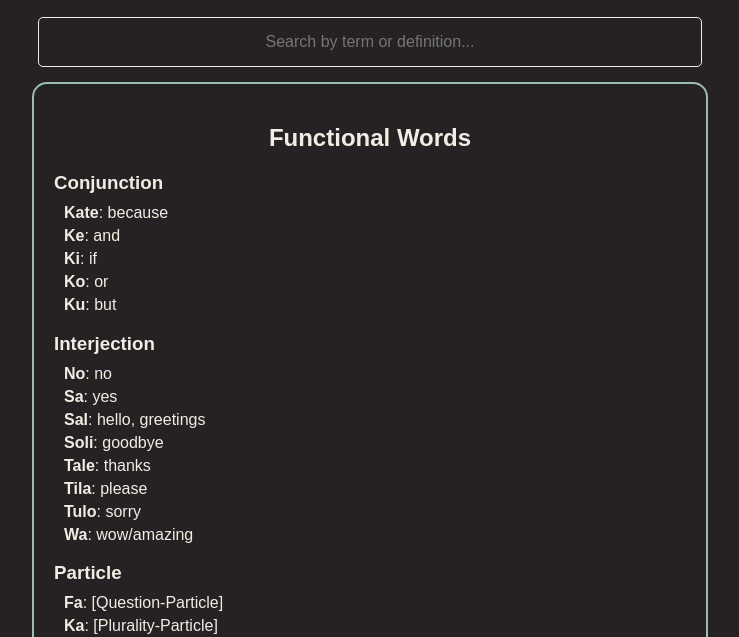
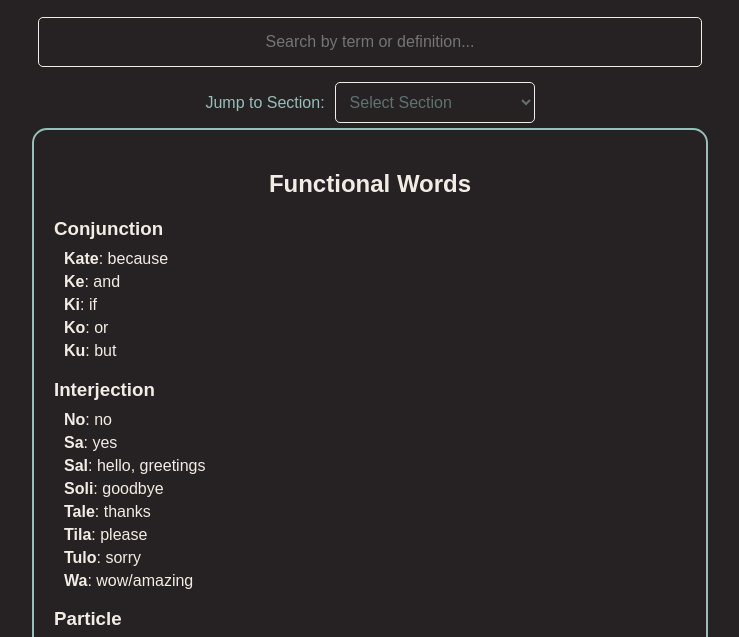
Before and after one commit to DarkMistofWoods/universum, a plain HTML site: page lexicon.html in a window 1280 px wide. Shown: the part 114-751 px from the top of the page, without its empty margins (270-1009 px from the left). Drawn offline with Linux system fonts and the light colour scheme.

Commit message:
Update lexicon.html

```diff
--- a/lexicon.html
+++ b/lexicon.html
@@ -18,10 +18,19 @@
     </nav>
     <a href="index.html" class="universum">Universum</a>
 
-    <!-- Search Input -->
     <input type="text" id="searchBox" placeholder="Search by term or definition...">
 
-    <div id="lexicon"></div>
+    <div class="jump-to-section">
+        <label for="sectionSelect">Jump to Section:</label>
+        <select id="sectionSelect">
+            <option value="">Select Section</option>
+            <!-- Options will be dynamically populated -->
+        </select>
+    </div>
+
+    <div id="lexicon">
+        <!-- Sections automatically pop up here -->
+    </div>
 
     <script src="./scripts/lexicon.js"></script>
     <footer>
```
